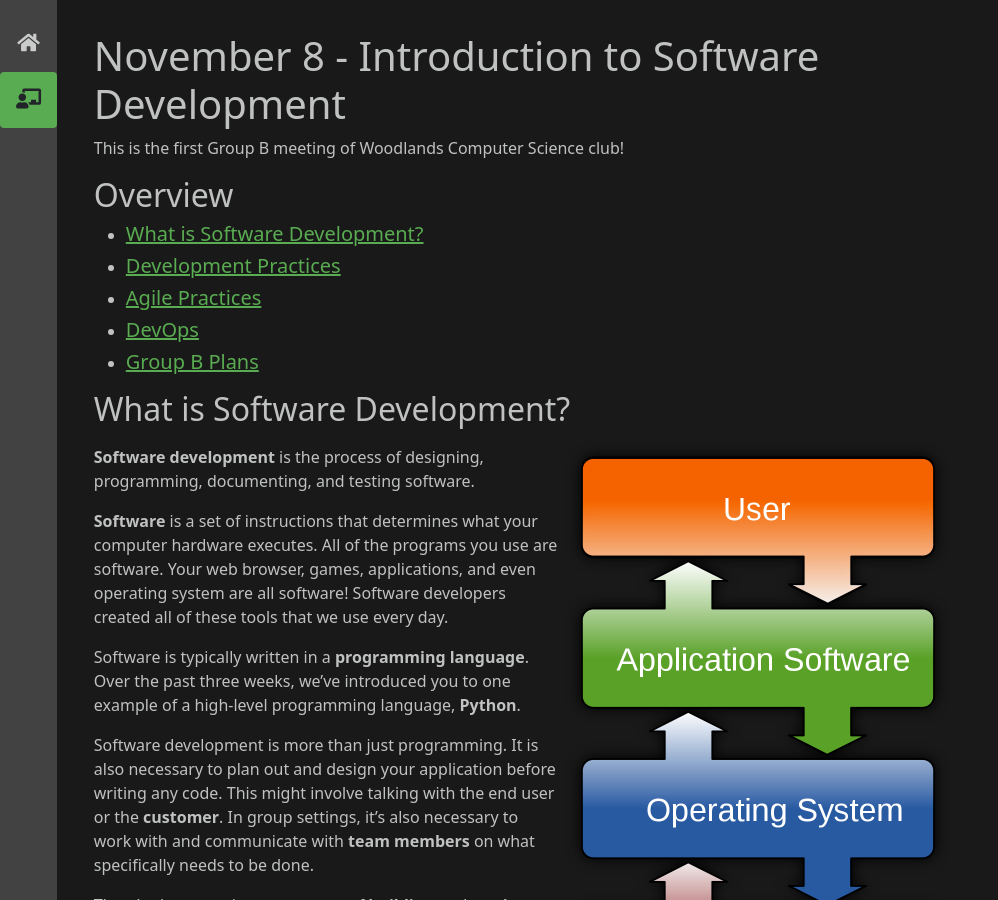
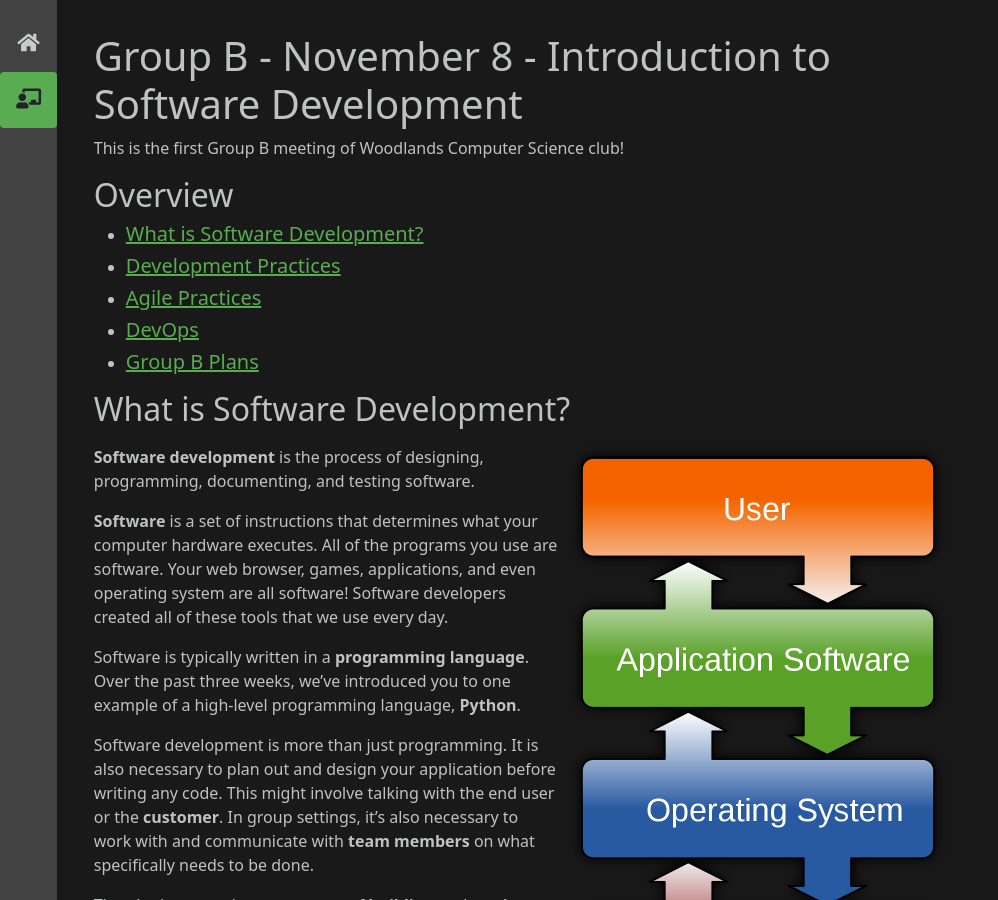
Before and after one commit to vishnupsatish/woodlands-cs-website, a Jekyll site: the page built from _posts/2021-11-08-group-b-lesson-4.md, in a window 1280 px wide and 900 px high. Shown: the whole window, without its empty margins (0-998 px from the left). Built offline with Jekyll 4.4.1, drawn with Linux system fonts in a browser that asks for light colours; nearby versions of some CDN libraries.

Commit message:
Add "group b" name

```diff
--- a/_posts/2021-11-08-lesson-4.md
+++ b/_posts/2021-11-08-group-b-lesson-4.md
@@ -1,12 +1,12 @@
 ---
 layout: default
-title: November 8 - Introduction to Software Development
+title: Group B - November 8 - Introduction to Software Development
 date: 2021-11-04 00.00.00 -0400
 categories: group-b
 current_page: lessons
 code_editor: true
 ---
-# November 8 - Introduction to Software Development
+# Group B - November 8 - Introduction to Software Development
 This is the first Group B meeting of Woodlands Computer Science club!
 
 ## Overview
```
